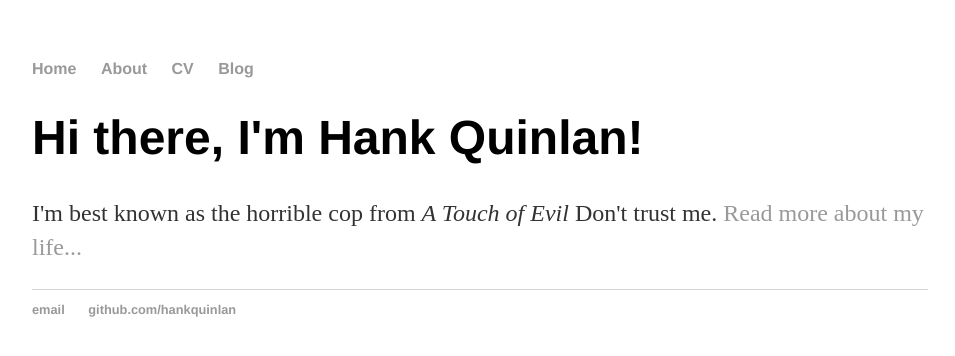
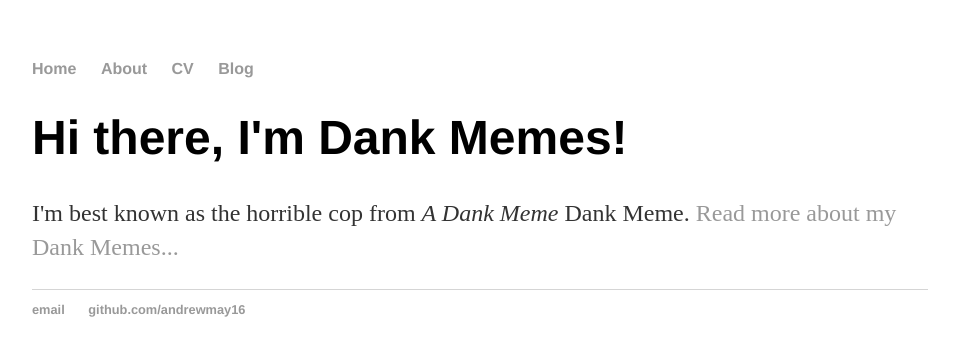
Before and after one commit to andrewmay16/andrewmay16.github.io, a plain HTML site: page index.html in a window 1280 px wide. Shown: the whole page, without its empty margins (160-1115 px from the left). Drawn offline with Linux system fonts and the light colour scheme.

Commit message:
Update index.html

```diff
--- a/index.html
+++ b/index.html
@@ -1,7 +1,7 @@
 <!DOCTYPE html>
 <html>
 	<head>
-		<title>Hank Quinlan, Horrible Cop</title>
+		<title>Dank Memes</title>
 		<!-- link to main stylesheet -->
 		<link rel="stylesheet" type="text/css" href="/css/main.css">
 	</head>
@@ -16,14 +16,14 @@
 		</nav>
 		<div class="container">
     		<div class="blurb">
-        		<h1>Hi there, I'm Hank Quinlan!</h1>
-				<p>I'm best known as the horrible cop from <em>A Touch of Evil</em> Don't trust me. <a href="/about">Read more about my life...</a></p>
+        		<h1>Hi there, I'm Dank Memes!</h1>
+				<p>I'm best known as the horrible cop from <em>A Dank Meme</em> Dank Meme. <a href="/about">Read more about my Dank Memes...</a></p>
     		</div><!-- /.blurb -->
 		</div><!-- /.container -->
 		<footer>
     		<ul>
-        		<li><a href="mailto:hankquinlanhub@gmail.com">email</a></li>
-        		<li><a href="https://github.com/hankquinlan">github.com/hankquinlan</a></li>
+        		<li><a href="mailto:andrewmays.junk.email">email</a></li>
+        		<li><a href="https://github.com/hankquinlan">github.com/andrewmay16</a></li>
 			</ul>
 		</footer>
 	</body>
```
